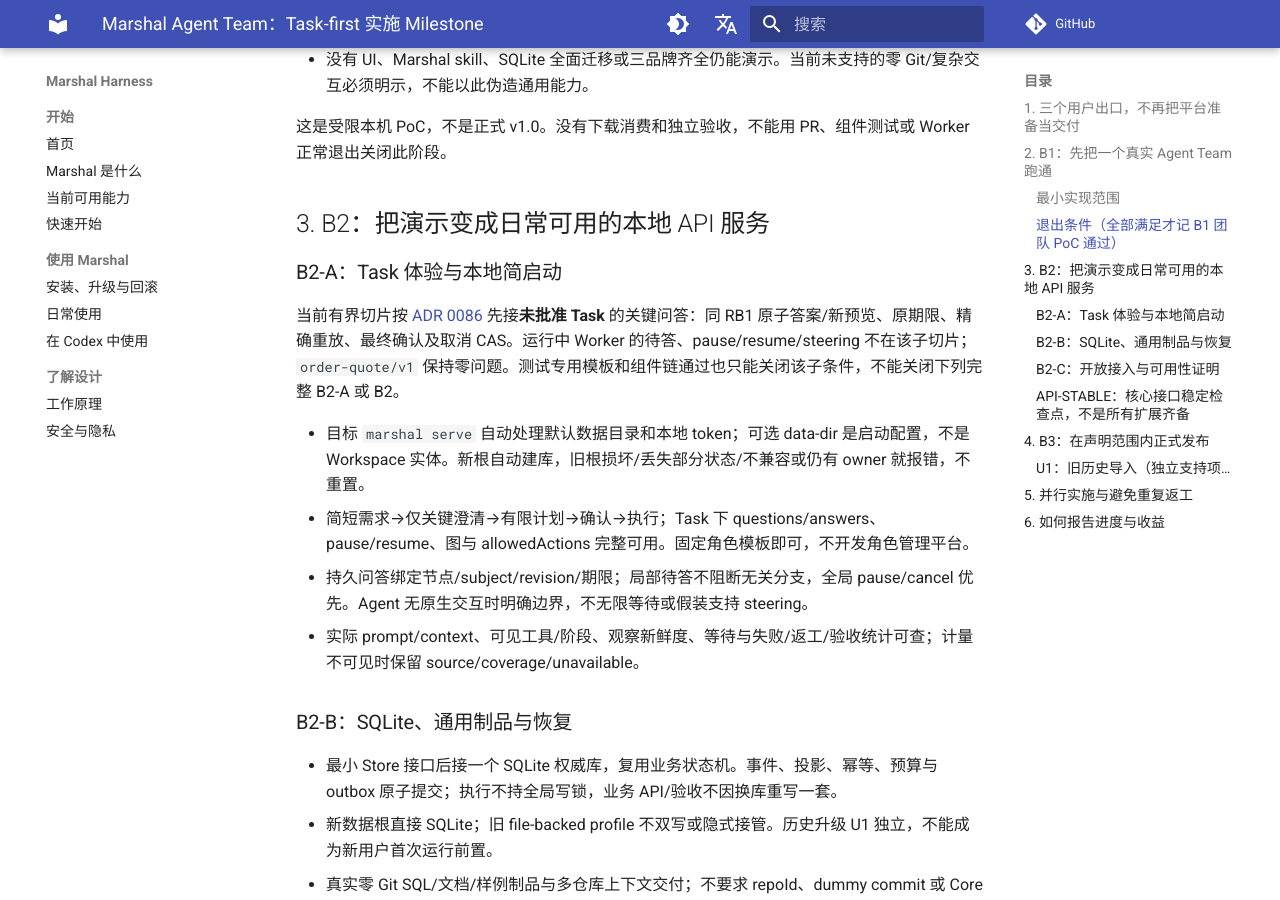
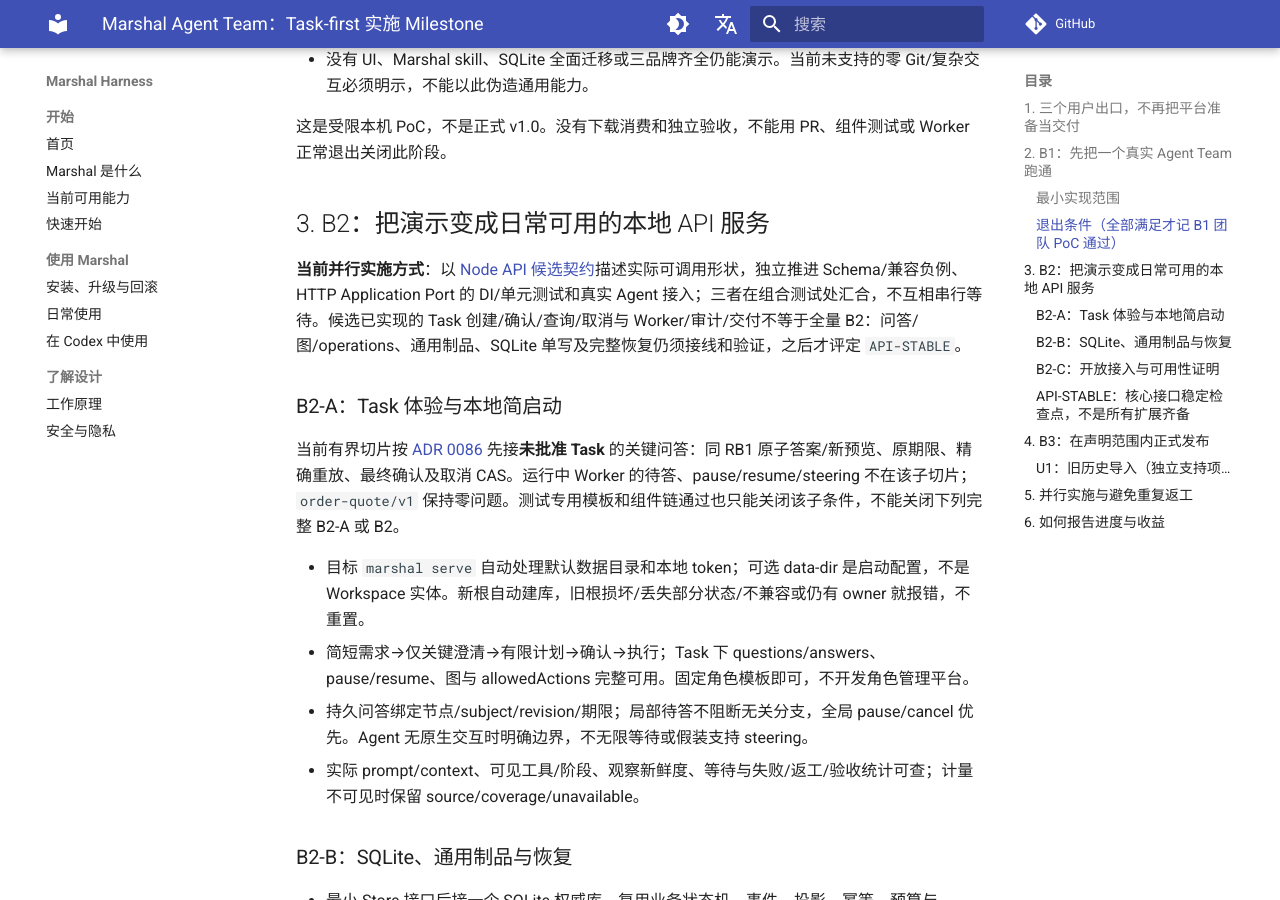
Before and after one commit to chiga0/marshal-harness, an MkDocs documentation site: the page built from docs/agent-team-service-milestones.md, in a window 1280 px wide and 900 px high, scrolled down 2168 px. Built offline with MkDocs 1.6.1 and Material for MkDocs 9.7.7, drawn with Linux system fonts in a browser that asks for light colours; comment, search, counter and statistics services are not loaded.

```diff
--- a/docs/agent-team-service-milestones.md
+++ b/docs/agent-team-service-milestones.md
@@ -41,6 +41,8 @@
 这是受限本机 PoC，不是正式 v1.0。没有下载消费和独立验收，不能用 PR、组件测试或 Worker 正常退出关闭此阶段。
 
 ## 3. B2：把演示变成日常可用的本地 API 服务
+
+**当前并行实施方式**：以 [Node API 候选契约](node-api-contract.md)描述实际可调用形状，独立推进 Schema/兼容负例、HTTP Application Port 的 DI/单元测试和真实 Agent 接入；三者在组合测试处汇合，不互相串行等待。候选已实现的 Task 创建/确认/查询/取消与 Worker/审计/交付不等于全量 B2：问答/图/operations、通用制品、SQLite 单写及完整恢复仍须接线和验证，之后才评定 `API-STABLE`。
 
 ### B2-A：Task 体验与本地简启动
 
```
Also changed, not shown: docs/audit-report.md (+6 -0 lines), docs/roadmap-status.md (+6 -0 lines), 1 other file.
